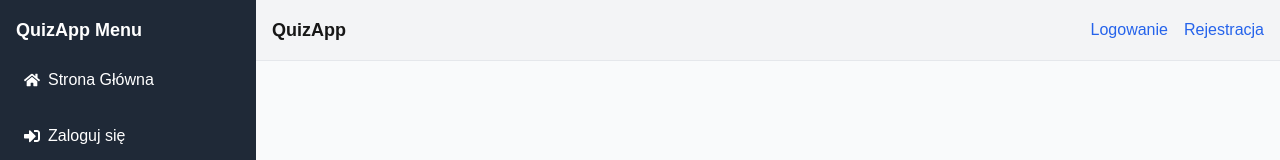
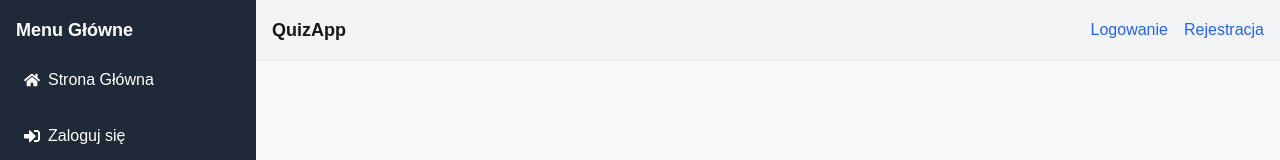
Before and after one commit to matek10000/quiz-app, a Next.js app: page / in a window 1280 px wide. Shown: the top 160 px of the page. Built offline with nearby package versions, Linux system fonts and the light colour scheme.

Commit message:
Small fix

```diff
--- a/app/layout.js
+++ b/app/layout.js
@@ -11,7 +11,7 @@ export default function RootLayout({ children }) {
         <div className="flex h-full">
           {/* Sidebar */}
           <aside className="w-64 bg-gray-800 text-white flex flex-col p-4">
-            <h2 className="text-lg font-bold mb-4">QuizApp Menu</h2>
+            <h2 className="text-lg font-bold mb-4">Menu Główne</h2>
             <nav className="flex flex-col gap-4">
               <Link href="/" className="flex items-center gap-2 hover:bg-gray-700 p-2 rounded">
                 <FaHome />
```
Also changed, not shown: package.json (+4 -4 lines), 1 other file (tests, documents, lock files or other folders).
